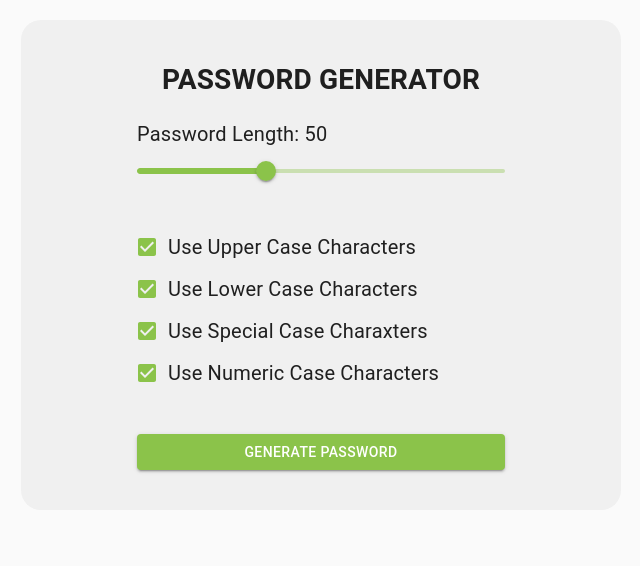
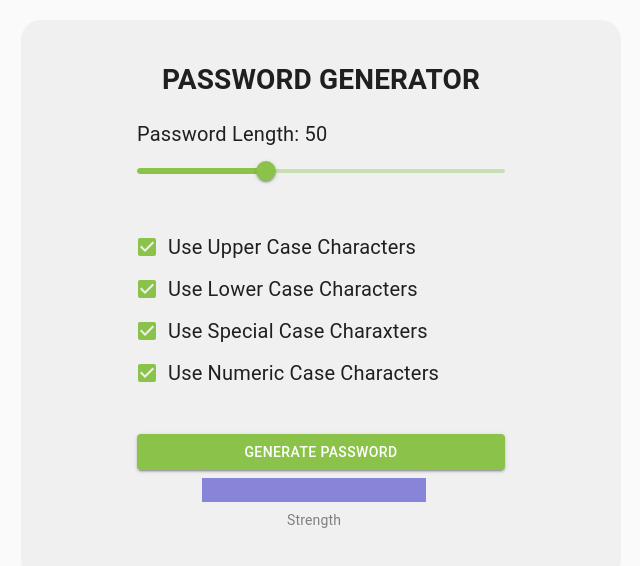
Before and after one commit to vesnathan/ReactPasswordGenerator, a React (Create React App) app: page / in a window 1280 px wide. Shown: the top 566 px of the page, without its empty margins (319-959 px from the left). Built offline with nearby package versions, Linux system fonts and the light colour scheme.

Commit message:
added password strength meter, changed strength warning to use that instead of num char sets

```diff
--- a/package.json
+++ b/package.json
@@ -16,6 +16,7 @@
     "react": "^18.1.0",
     "react-dom": "^18.1.0",
     "react-scripts": "^5.0.1",
+    "recharts": "^2.1.10",
     "web-vitals": "^2.1.4"
   },
   "scripts": {
--- a/src/App.js
+++ b/src/App.js
@@ -13,6 +13,11 @@ import { ThemeProvider } from '@mui/material/styles';
 import CssBaseline from '@material-ui/core/CssBaseline';
 import Slider from '@mui/material/Slider';
 import Typography from '@mui/material/Typography';
+
+// Rechart Components
+import { BarChart, XAxis, YAxis, ResponsiveContainer, Tooltip,  Bar } from 'recharts';
+
+
 
 
 // Custom Components
@@ -37,6 +42,12 @@ function generatePassword(useUpperCharacters,useLowerCharacters,useSpecialCharac
     return generatedPassword;
 }
 
+function calcPasswordStrength(passwordLength,charSetToUse) {
+    //  E = L * log2(R)
+    var passwordStrength = passwordLength * Math.log2(charSetToUse.length) ;
+    return passwordStrength;
+}
+
 
 function App() {
 
@@ -45,23 +56,44 @@ function App() {
   const [useSpecialCharacters, setUseSpecialCharacters] = useState(true);
   const [useNumericCharacters, setUseNumericCharacters] = useState(true);
   const [passwordLength, setPasswordLength] = useState(50);
+  const [passwordStrength, setPasswordStrength] = useState(100);
   const [errorStatus, setErrorStatus] = useState(false);
   const [errorMessage, setErrorMessage] = useState("");
   const [charSetsSelected, setCharSetsSelected] = useState(4);
   const [generatedPassword, setGeneratedPassword] = useState("");
   const [generatedPaswordDisplayClassName, setGeneratedPaswordDisplayClassName] = useState("");
 
+  const upperCharacters = "ABCDEFGHIJKLMNOPQRSTUVWXYZ";
+  const lowerCharacters = "abcdefghijklmnopqrstuvwxyz";
+  const specialCharacters = "\"!”#$%&’()*+,-./:;<=>?@[\\]^_`{|}~";
+  const numericCharacters = "0123456789";
+
+  // used for the password strength bar graph
+  const data = [
+    {
+      "strength": passwordStrength
+    }
+  ]
 
   useEffect(() => {
-      if (charSetsSelected < 2) {
+      var charSetToUse = "";
+      if (useUpperCharacters) { charSetToUse += upperCharacters};
+      if (useLowerCharacters) { charSetToUse += lowerCharacters};
+      if (useSpecialCharacters) { charSetToUse += specialCharacters};
+      if (useNumericCharacters) { charSetToUse += numericCharacters};
+      var passwordStrength = parseInt(calcPasswordStrength(passwordLength,charSetToUse));
+      setPasswordStrength(passwordStrength);
+      if (passwordStrength < 50) {
           setErrorStatus(true);
-          setErrorMessage("Please choose at least 2 character sets.");
+          setErrorMessage("Please choose a stronger password.");
       }
       else {
           setErrorStatus(false);
           setErrorMessage("");
       }
   });
+
+
   const handleCheckboxChange = (event) => {
       (event.target.checked) ? setCharSetsSelected(charSetsSelected + 1) : setCharSetsSelected(charSetsSelected - 1);
       switch (event.target.id) {
@@ -101,7 +133,7 @@ function App() {
               <Grid item  xs={10} sm={8}>
                   {
                     generatedPassword === "" &&
-
+                <>
                     <FormGroup>
                         <Typography sx={{fontSize: {md: 20,sm: 15,xs: 14}}} gutterBottom>Password Length: {passwordLength}</Typography>
                         <Slider defaultValue={50} aria-label="Default" valueLabelDisplay="off" onChange={handleSliderChange} min={8} max={128} sx={{mb: 5}} />
@@ -109,6 +141,8 @@ function App() {
                         <FormControlLabel control={<Checkbox defaultChecked id="useLowerCharacters"   onChange={handleCheckboxChange}/>} label={<Typography sx={{fontSize: {md: 20,sm: 15,xs: 12}}}>Use Lower Case Characters</Typography>}/>
                         <FormControlLabel control={<Checkbox defaultChecked id="useSpecialCharacters" onChange={handleCheckboxChange}/>} label={<Typography sx={{fontSize: {md: 20,sm: 15,xs: 12}}}>Use Special Case Charaxters</Typography>}/>
                         <FormControlLabel control={<Checkbox defaultChecked id="useNumericCharacters" onChange={handleCheckboxChange}/>} label={<Typography sx={{fontSize: {md: 20,sm: 15,xs: 12}}}>Use Numeric Case Characters</Typography>}/>
+
+
                         {
                         !errorStatus &&
                         < Button id="generatePasswordButton" variant="contained" sx={{mt: 5}} color="primary" onClick={() => setGeneratedPassword(generatePassword(useUpperCharacters,useLowerCharacters,useSpecialCharacters,useNumericCharacters,passwordLength))}>GENERATE PASSWORD</Button>
@@ -118,6 +152,18 @@ function App() {
                           <Error errorMessage={errorMessage}/>
                         }
                     </FormGroup>
+                    <ResponsiveContainer width="80%" height={70} >
+                        <BarChart
+                            data={data}
+                            layout="vertical" >
+                            <XAxis type="number" domain={[0, 100]} tick={false} axisLine={false} label="Strength"/>
+                            <YAxis type="category" dataKey="name" tick={false}  axisLine={false}/>
+                            <Bar dataKey={"strength"} fill="#8884d8" name="Password Strength"/>
+                            <Tooltip margin={{ top: 100, right: 0, left: 0, bottom: 0 }}/>
+
+                        </BarChart>
+                    </ResponsiveContainer>
+                </>
                   }
                   {
                     generatedPassword !== "" &&
```
Also changed, not shown: 2 other files (tests, documents, lock files or other folders).
